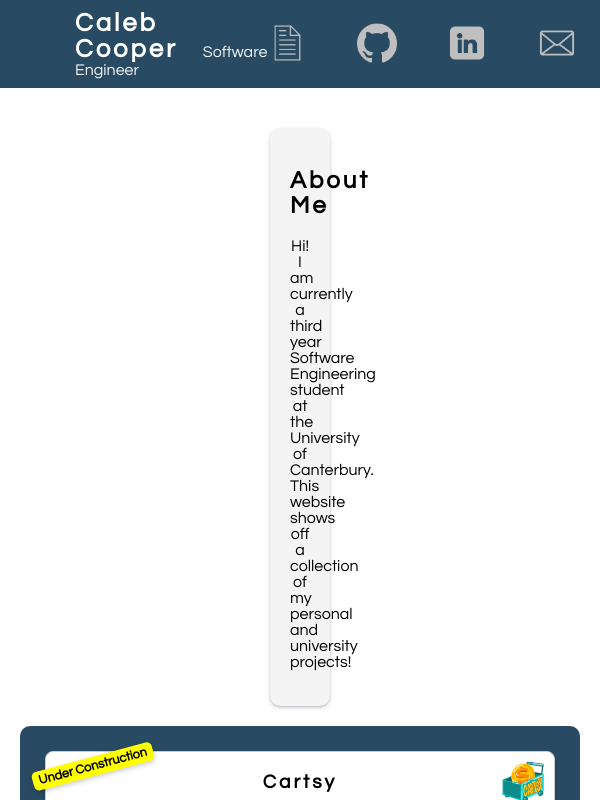
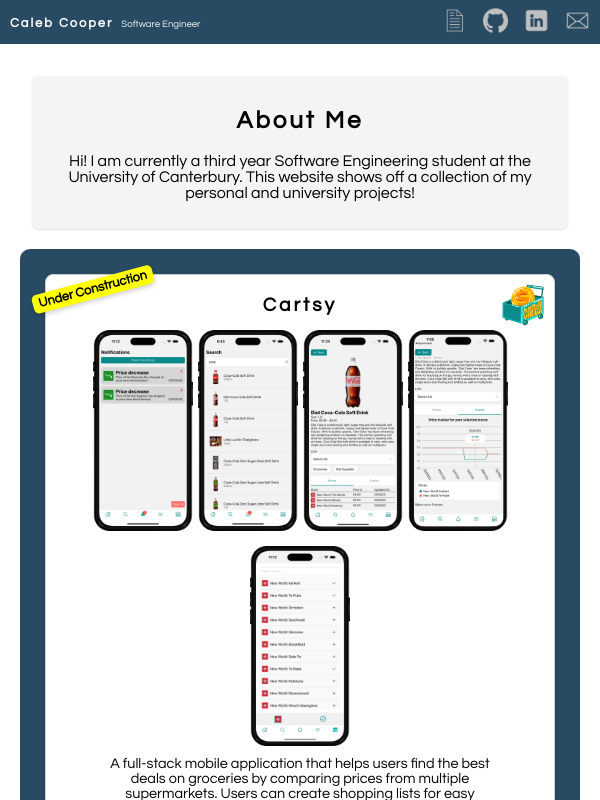
Before and after one commit to caleb-cooper2/caleb-cooper2.github.io, a React (Create React App) app: page / in a window 600 px wide. Shown: the top 800 px of the page. Built offline with nearby package versions, Linux system fonts and the light colour scheme.

Commit message:
Quick fix to ensure new styling works on small screens

```diff
--- a/src/components/About.css
+++ b/src/components/About.css
@@ -6,3 +6,21 @@
     border-radius: 10px;
     box-shadow: rgba(50, 50, 93, 0.25) 0px 2px 5px -1px, rgba(0, 0, 0, 0.3) 0px 1px 3px -1px;
 }
+
+@media (min-width: 600px) and (max-width: 1100px) {
+    .about {
+        margin: 16px 60px;
+        padding: 16px;
+        border-radius: 8px;
+        box-shadow: rgba(50, 50, 93, 0.22) 0px 1.5px 4px -1px, rgba(0, 0, 0, 0.22) 0px 1px 2.5px -1px;
+    }
+}
+
+@media (max-width: 600px) {
+  .about {
+    margin: 12px 12px;
+    padding: 12px;
+    border-radius: 6px;
+    box-shadow: rgba(50, 50, 93, 0.18) 0px 1px 3px -1px, rgba(0, 0, 0, 0.18) 0px 1px 2px -1px;
+  }
+}
--- a/src/components/Navbar.css
+++ b/src/components/Navbar.css
@@ -66,3 +66,42 @@
     visibility: visible;
     opacity: 1;
 }
+
+@media (max-width: 1000px) {
+    .navbar {
+        padding: 10px 25px;
+    }
+
+    .job-title {
+        margin-left: 15px;
+    }
+
+    .icon-links {
+        gap: 10px;
+    }
+}
+
+@media (max-width: 600px) {
+  .navbar {
+    padding: 8px 10px;
+    gap: 8px;
+  }
+  .name {
+    font-size: 0.8em;
+    letter-spacing: 2px;
+  }
+  .job-title {
+    font-size: 0.6em;
+    margin-left: 8px;
+  }
+  .icon-links {
+    gap: 16px;
+  }
+  .icon {
+    width: 25px;
+    height: 25px;
+  }
+  .nav-links {
+    gap: 8px;
+  }
+}
```
